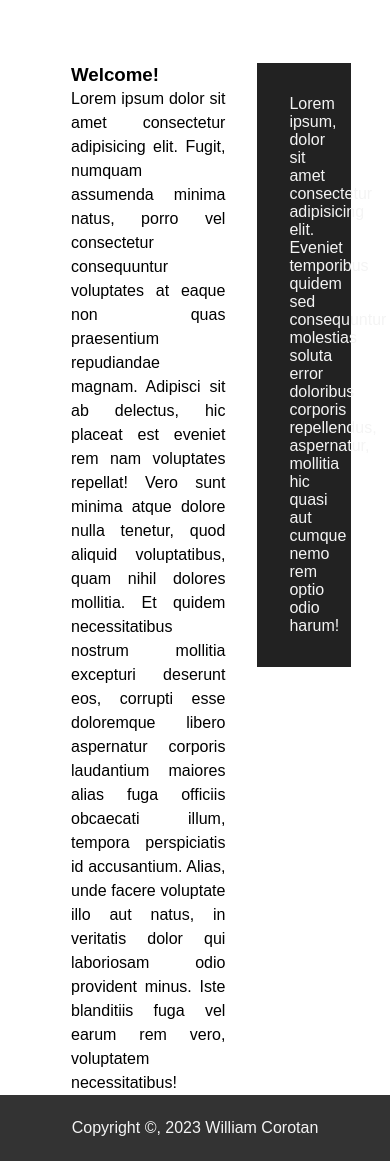
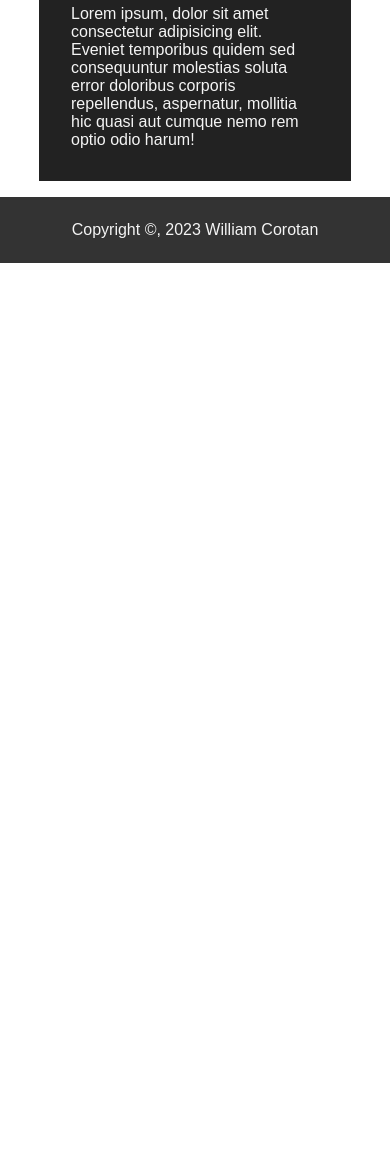
Before and after one commit to WilliamCorotan/Lhoopa-Web-Tutorials, a PHP site: page /blog/index.html in a window 390 px wide. Shown: the part 1135-2296 px from the top of the page. After the commit the page ends 1398 px from the top, so only its background shows below. Run offline with PHP 8.4, Linux system fonts and the light colour scheme.

Commit message:
added mobile responsiveness

```diff
--- a/css/blog/style.css
+++ b/css/blog/style.css
@@ -81,3 +81,27 @@
     color: #f4f4f4;
     text-align: center;
 }
+
+@media (max-width: 600px){
+    .showcase{
+        padding: 1.2rem 1.5rem;
+        min-height: 50vh;
+    }
+    #main-article{
+        float: none;
+        width: 100%;
+        line-height: 1.5rem;
+        text-align: justify;
+        padding: 0;
+    }
+
+
+    #sidebar{
+        float: none;
+        width: 100%;
+        background-color: #222;
+        color: #f4f4f4;
+        padding: 2rem;
+        margin-bottom: 1rem;
+    }
+}
```
